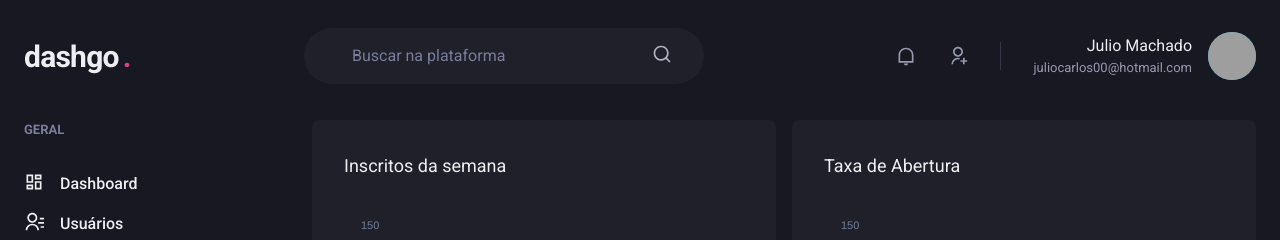
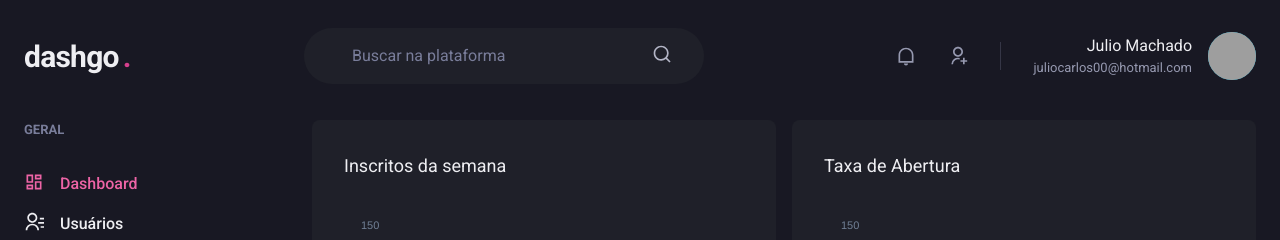
Before and after one commit to juliomchado/dashgo, a Next.js app: page /dashboard in a window 1280 px wide. Shown: the top 240 px of the page. Built offline with nearby package versions, Linux system fonts and the light colour scheme; grey boxes are pictures that could not be loaded.

Commit message:
add/ ActiveLink

```diff
--- /dev/null
+++ b/src/components/ActiveLink.tsx
@@ -0,0 +1,32 @@
+import Link, { LinkProps } from "next/link";
+import { useRouter } from "next/router";
+import { cloneElement, ReactElement } from "react";
+
+interface ActiveLinkProps extends LinkProps {
+    children: ReactElement;
+    shouldMatchExactHref?: boolean;
+};
+
+export function ActiveLink({ children, shouldMatchExactHref = false, ...rest }: ActiveLinkProps) {
+    const { asPath } = useRouter();
+
+    let isActive = false;
+
+    if (shouldMatchExactHref && (asPath === rest.href || asPath === rest.as)) {
+        isActive = true;
+    }
+
+    if (!shouldMatchExactHref && (
+        asPath.startsWith(String(rest.href))
+        || asPath.startsWith(String(rest.as)))) {
+        isActive = true;
+    }
+
+    return (
+        <Link {...rest}>
+            {cloneElement(children, {
+                color: isActive ? 'pink.400' : 'gray.50'
+            })}
+        </Link>
+    )
+}
--- a/src/components/Sidebar/NavLink.tsx
+++ b/src/components/Sidebar/NavLink.tsx
@@ -1,6 +1,6 @@
 import { Link as ChakraLink, Text, Icon, LinkProps as ChakraLinkProps } from "@chakra-ui/react";
 import { ElementType } from "react";
-import Link from 'next/link';
+import { ActiveLink } from "../ActiveLink";
 
 interface NavLinkProps extends ChakraLinkProps {
     icon: ElementType;
@@ -11,11 +11,11 @@
 export function NavLink({ icon, children, href, ...rest }: NavLinkProps) {
 
     return (
-        <Link href={href} passHref>
+        <ActiveLink href={href} passHref>
             <ChakraLink display="flex" align="center" {...rest}>
                 <Icon as={icon} fontSize="20" />
                 <Text ml="4" fontWeight="medium">{children}</Text>
             </ChakraLink>
-        </Link>
+        </ActiveLink>
     );
 }
```
